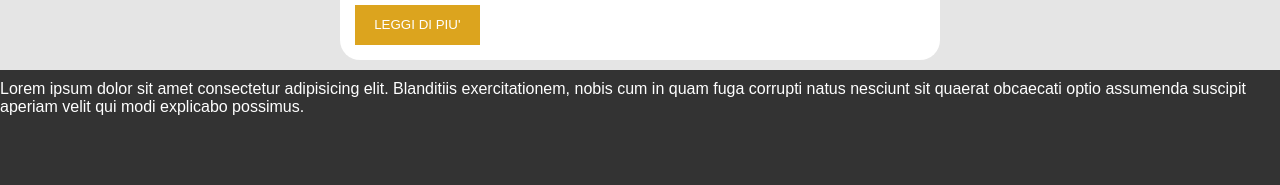
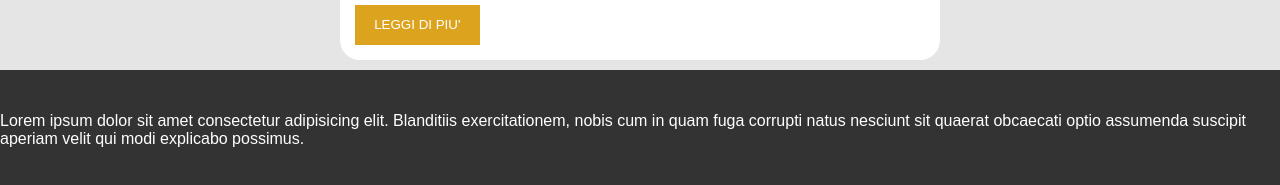
Before and after one commit to emazupp/react-props, a React (Vite) app: page / in a window 1280 px wide. Shown: the part 1291-1476 px from the top of the page. Built offline with nearby package versions, Linux system fonts and the light colour scheme.

Commit message:
fixed footer

```diff
--- a/src/App.jsx
+++ b/src/App.jsx
@@ -16,9 +16,11 @@ import Footer from "./components/Footer/Footer";
 function App() {
   return (
     <>
-      <Header />
-      <Main />
-      <Footer />
+      <div className="wrapper">
+        <Header />
+        <Main />
+        <Footer />
+      </div>
     </>
   );
 }
--- a/src/components/Footer/Footer.module.css
+++ b/src/components/Footer/Footer.module.css
@@ -1,4 +1,7 @@
 .footer {
+  display: flex;
+  align-items: center;
+  justify-content: center;
   background-color: #333333;
   color: white;
   height: 100px;
--- a/src/index.css
+++ b/src/index.css
@@ -17,6 +17,12 @@
 body {
   background-color: #e5e5e5;
   font-family: Arial, Helvetica, sans-serif;
+}
+
+.wrapper {
+  display: flex;
+  flex-direction: column;
+  min-height: 100vh;
 }
 
 /* header */
```
